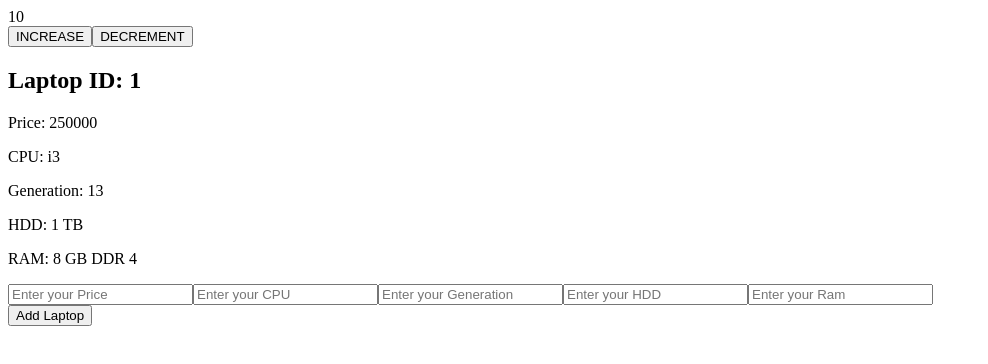
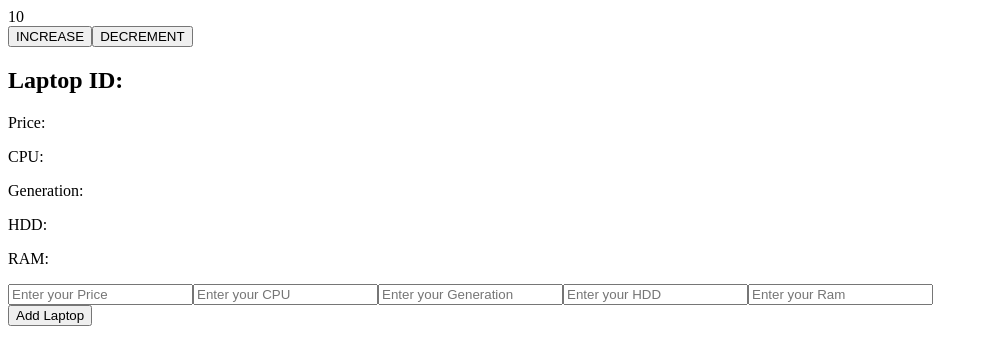
Before and after one commit to raveendrahennyake/REDUX, a React (Create React App) app in the folder my-app/: page / in a window 1280 px wide. Shown: the top 364 px of the page, without its empty margins (0-988 px from the left). Built offline with nearby package versions, Linux system fonts and the light colour scheme.

Commit message:
update bug

```diff
--- a/my-app/src/Compondes/LapTop.jsx
+++ b/my-app/src/Compondes/LapTop.jsx
@@ -1,37 +1,26 @@
 import { useDispatch, useSelector } from 'react-redux';
-import { laptopSelectorSlicing, addLaptop } from '../Store/reducess/LaptopSlicing'; // Import addLaptop action
-import { nanoid } from '@reduxjs/toolkit';
+import { laptopSelectorSlicing, addLaptop } from '../Store/reducess/LaptopSlicing';
 import { useRef } from 'react';
 
 const LapTop = () => {
-
-
-  const price=useRef();
-  const cpu=useRef();
-  const ram=useRef();
-  const hdd=useRef();
-  const gen=useRef();
-
-
+  const price = useRef();
+  const cpu = useRef();
+  const gen = useRef();
+  const hdd = useRef();
+  const ram = useRef();
 
   const laptops = useSelector(laptopSelectorSlicing);
 
   const dispatch = useDispatch();
 
   const handleAddLaptop = () => {
-    // Ensure you are calling the function correctly
-    dispatch(
-      addLaptop({
-        id: nanoid(),
-        price: price.current.value,
-        spec: {
-          cpu: cpu.current.value,
-          gen: gen.current.value,
-          hdd: hdd.current.value,
-          ram: ram.current.value,
-        },
-      })
-    );
+    dispatch(addLaptop(
+      price.current.value,
+      cpu.current.value,
+      gen.current.value,
+      hdd.current.value,
+      ram.current.value
+    ));
   };
 
   return (
@@ -40,16 +29,16 @@ const LapTop = () => {
         <div key={element.id}>
           <h2>Laptop ID: {element.id}</h2>
           <p>Price: {element.price}</p>
-          <p>CPU: {element.spec.cpu}</p>
-          <p>Generation: {element.spec.gen}</p>
-          <p>HDD: {element.spec.hdd}</p>
-          <p>RAM: {element.spec.ram}</p>
+          <p>CPU: {element.spec?.cpu}</p>
+          <p>Generation: {element.spec?.gen}</p>
+          <p>HDD: {element.spec?.hdd}</p>
+          <p>RAM: {element.spec?.ram}</p>
         </div>
       ))}
       <div>
         <input ref={price} type="text" placeholder="Enter your Price" />
         <input ref={cpu} type="text" placeholder="Enter your CPU" />
-        <input ref={gen} type="text" placeholder="Enter your Generation"/>
+        <input ref={gen} type="text" placeholder="Enter your Generation" />
         <input ref={hdd} type="text" placeholder="Enter your HDD" />
         <input ref={ram} type="text" placeholder="Enter your Ram" />
       </div>
--- a/my-app/src/Store/reducess/LaptopSlicing.jsx
+++ b/my-app/src/Store/reducess/LaptopSlicing.jsx
@@ -1,21 +1,15 @@
 import { createSlice } from "@reduxjs/toolkit";
 
 const initialState=[{
-    id:1,
-    price:250000,
-    spec:{
-        cpu:'i3',
-        gen:13,
-        hdd:'1 TB',
-        ram:'8 GB DDR 4'
-    }
+
 }
 
 ]
 
-// export const laptopSelectorSlicing=(Store)=>Store.lapTopSlicing;
+
 
 export const laptopSelectorSlicing=(store)=>store.lapTopSlicing
+//chage function
 
 const LapTopSlicing=createSlice({
     name:'laptop',
```
Also changed, not shown: my-app/src/App.js (+2 -15 lines).
